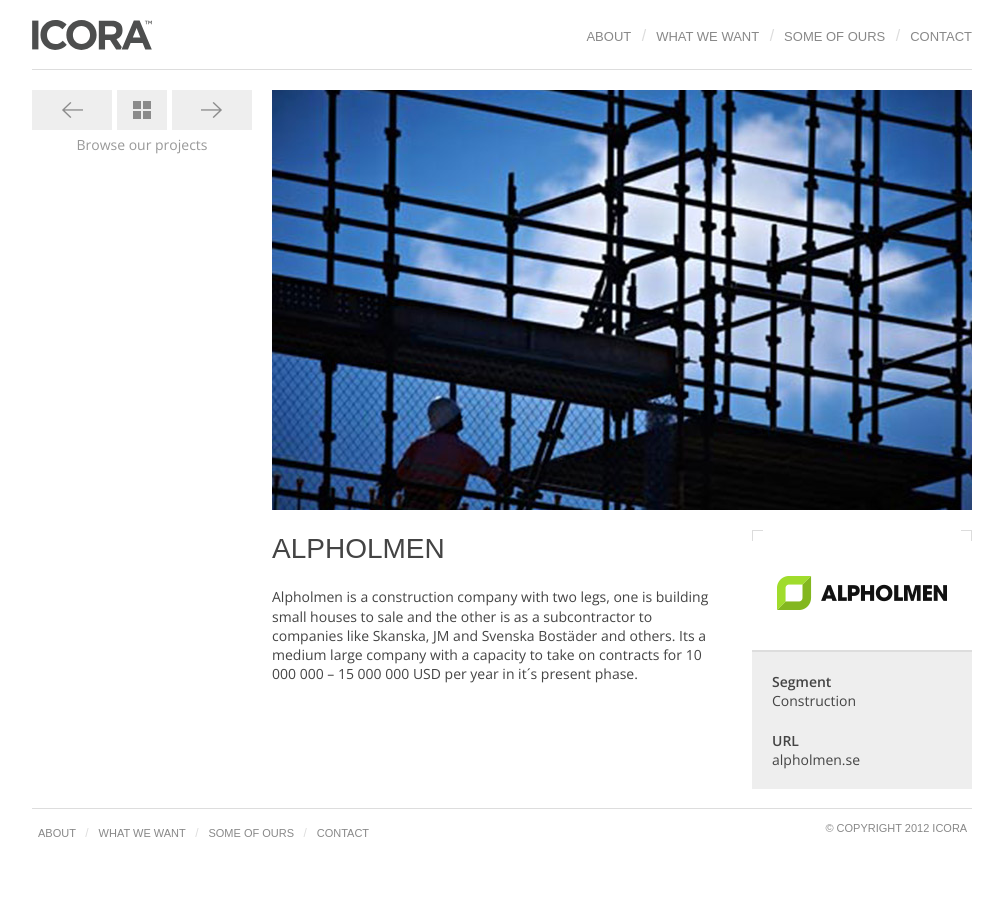
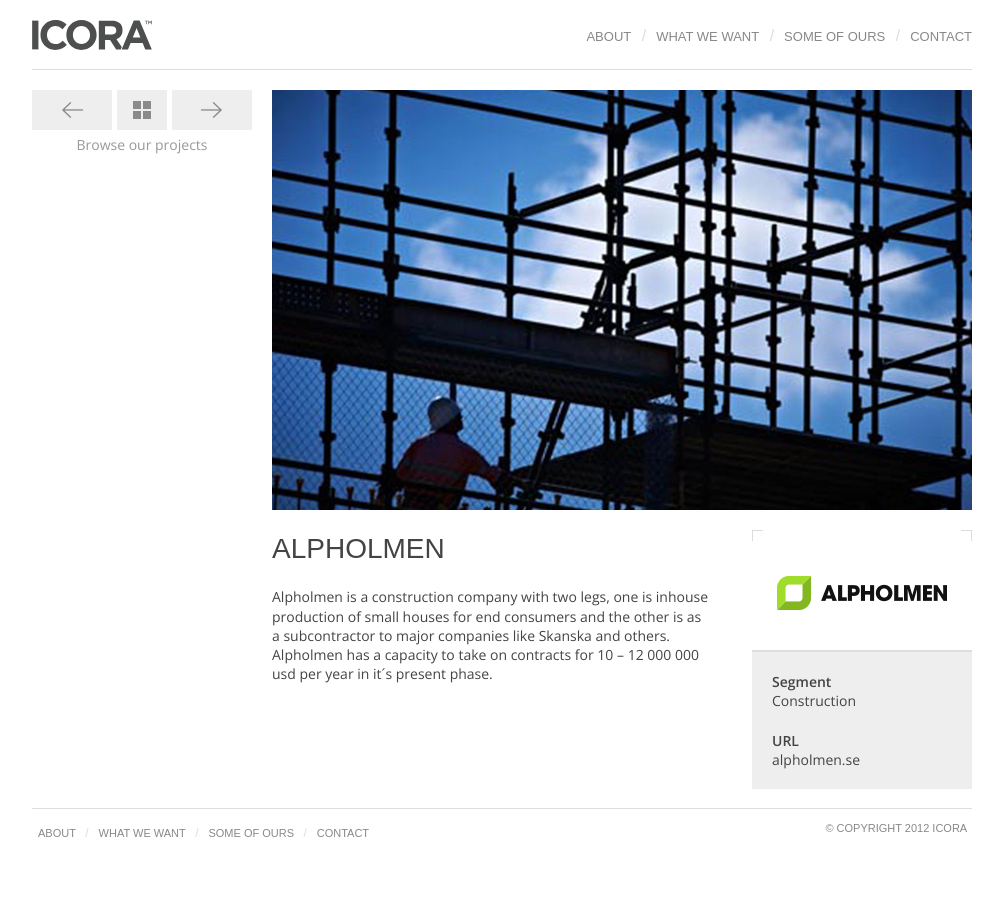
Before and after one commit to icora/icora.se, a Jekyll site: the page built from _posts/0001-01-05-alpholmen.md, in a window 1280 px wide. Shown: the whole page, without its empty margins (138-1141 px from the left). Built offline with Jekyll 4.4.1, drawn with Linux system fonts in a browser that asks for light colours; some web fonts are replaced.

Commit message:
Update 0001-01-05-alpholmen.md

```diff
--- a/_posts/0001-01-05-alpholmen.md
+++ b/_posts/0001-01-05-alpholmen.md
@@ -8,4 +8,4 @@
 
 # Alpholmen
 
-Alpholmen is a construction company with two legs, one is building small houses to sale and the other is as a subcontractor to companies like Skanska, JM and Svenska Bostäder and others. Its a medium large company with a capacity to take on contracts for 10 000 000 – 15 000 000 USD per year in it´s present phase.
+Alpholmen is a construction company with two legs, one is inhouse production of small houses for end consumers and the other is as a subcontractor to major companies like Skanska and others. Alpholmen has a capacity to take on contracts for 10 – 12 000 000 usd per year in it´s present phase.
```
